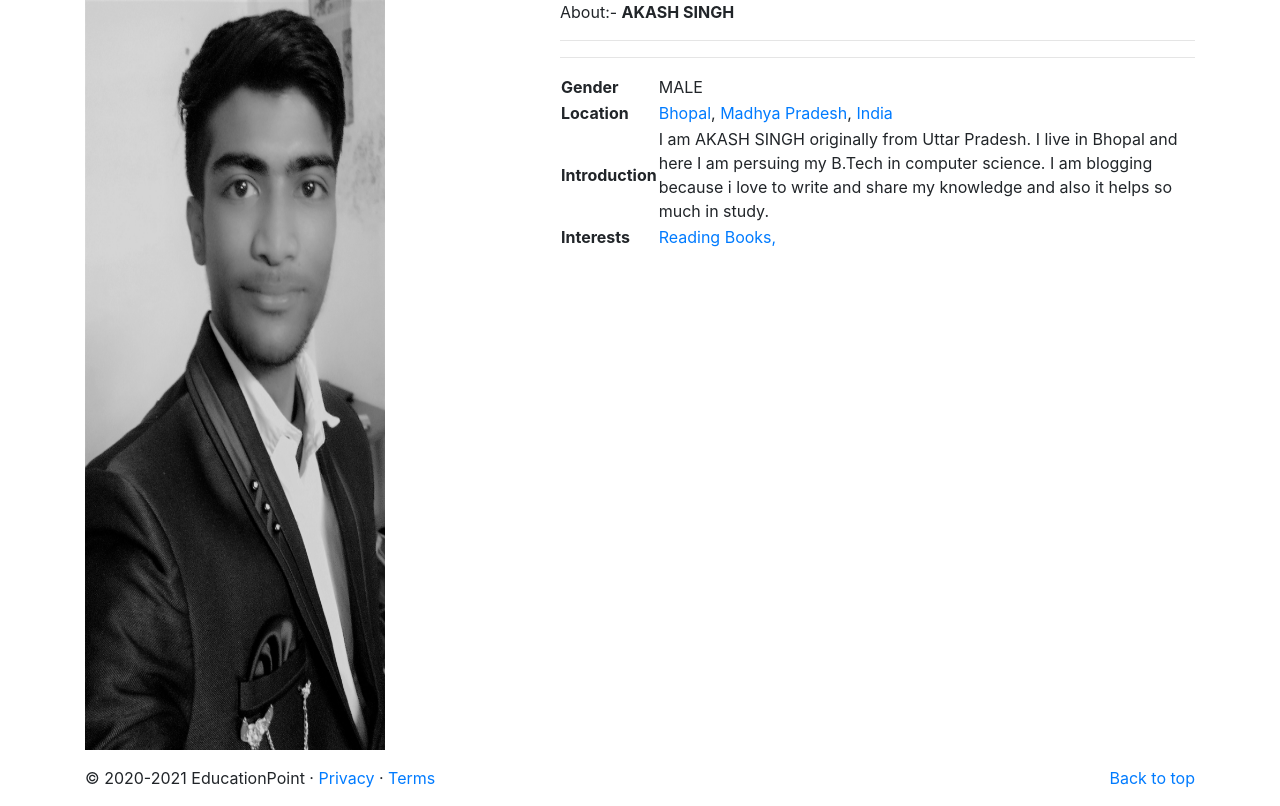
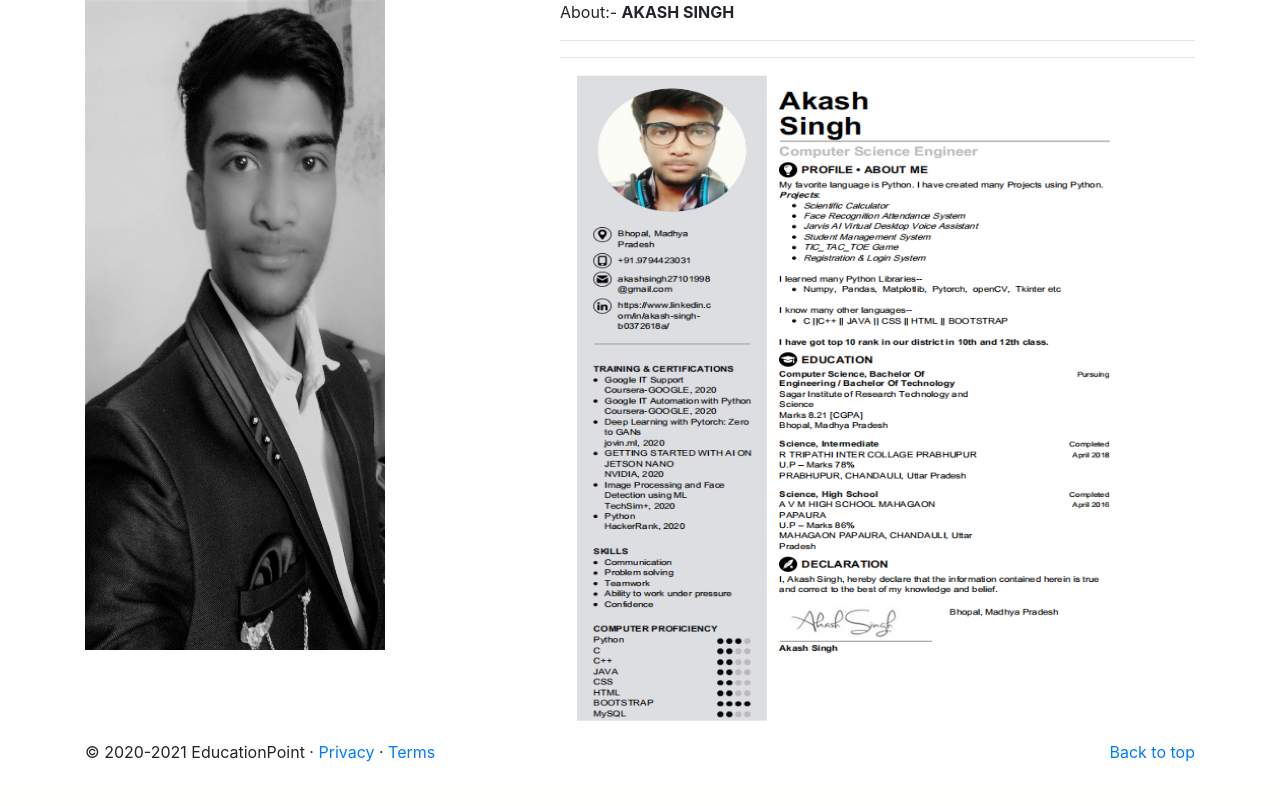
Before and after one commit to AkashSingh3031/EducationPoint, a Django app: page /about in a window 1280 px wide. Shown: the part 76-882 px from the top of the page. After the commit the page ends 838 px from the top, so only its background shows below. Run offline with Django 3.2, Linux system fonts and the light colour scheme; some libraries are stand-ins or nearby versions.

Commit message:
Attach Resume

```diff
--- a/templates/home/about.html
+++ b/templates/home/about.html
@@ -8,12 +8,16 @@
     <div class="container">
         <div class="intro-edu-wrapper">
             <div class="row">
-                <div class="col-md-5"><img src="static/common/img/Akash1.jpg" alt="" width="300" height="750"
+                <div class="col-md-5"><img src="static/common/img/Akash.jpg" alt="" width="300" height="650"
                         class="intro-image fadeInLeft  wow  animated" style="visibility: visible;"></div>
                 <div class="col-md-7">
                     <div class="intro-title">About:- <b>AKASH SINGH</b> </div>
                     <hr><hr>
-                    <div class="intro-content">
+
+                <div class="col-md-5"><img src="static/common/img/resume.png" alt="" width="550" height="650"
+                        class="intro-image fadeInLeft  wow  animated" style="visibility: visible;"></div>
+                <div class="col-md-7">
+                    {% comment %} <div class="intro-content">
                         <table>
                             <tbody>
                                 <tr>
@@ -60,11 +64,11 @@
                                     <td><span class="favorites"><a
                                                 href="/profile-find.g?t=s&amp;q=Heartattack+-+by+Enrique+Lglesias">Heartattack
                                                 - by Enrique Lglesias</a></span></td>
-                                </tr> {% endcomment %}
+                                </tr>
                             </tbody>
                         </table>
 
-                    </div>
+                    </div> {% endcomment %}
 
                 </div>
             </div>
```
Also changed, not shown: static/common/img/Akash.jpg (renamed from static/common/img/Akash1.jpg), static/common/img/resume.PNG (added).
